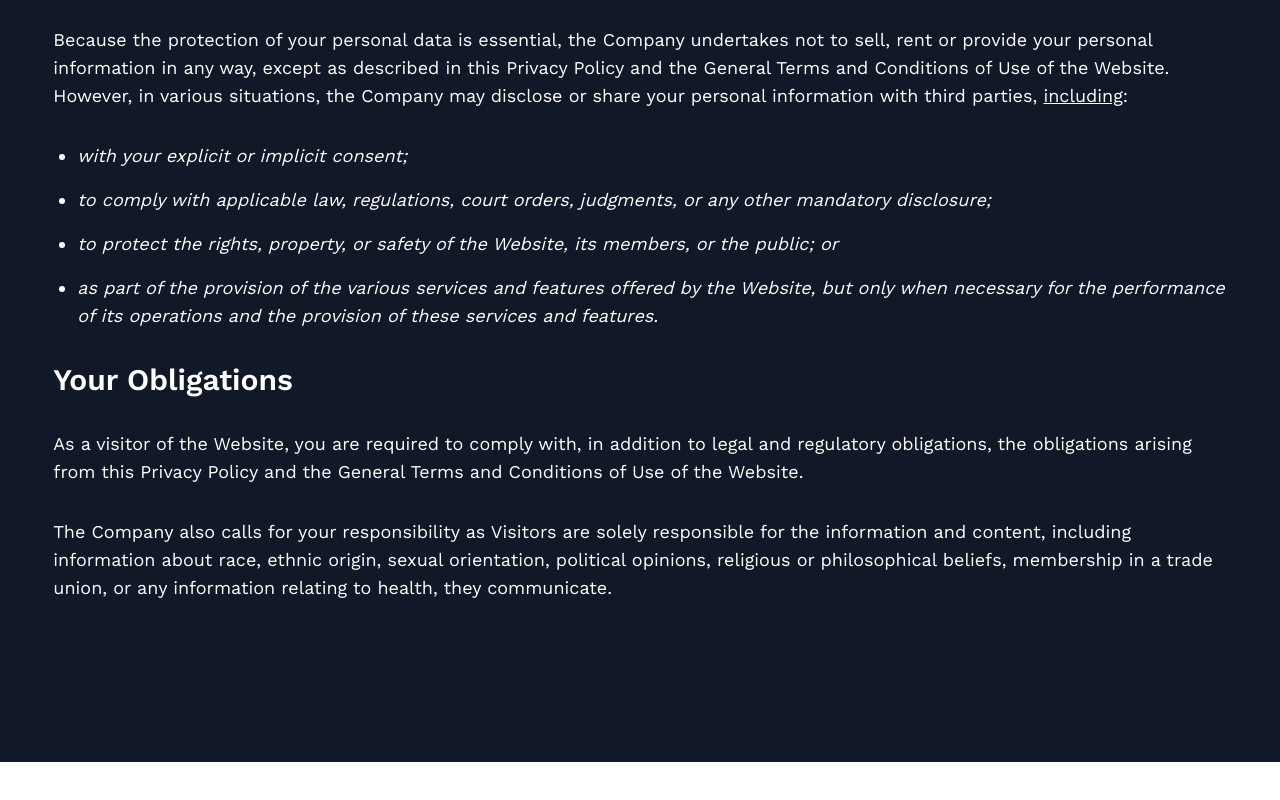
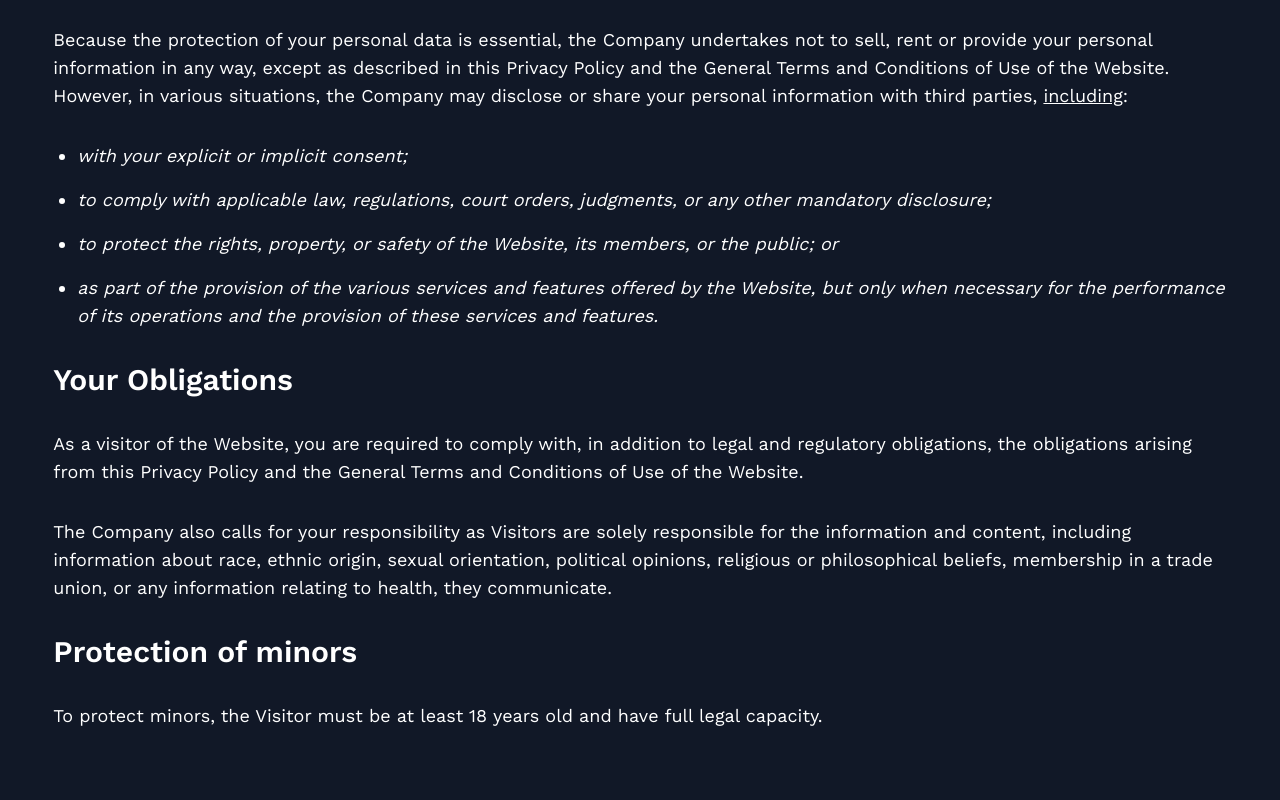
Before and after one commit to fhswno/offquest-website, a Next.js app: page /privacy in a window 1280 px wide. Shown: the part 2850-3650 px from the top of the page. Before the commit the page ends 3612 px from the top, so only its background shows below. Built offline with nearby package versions, Linux system fonts and the light colour scheme.

Commit message:
Add section for protection of minors in privacy page

```diff
--- a/src/app/privacy/page.tsx
+++ b/src/app/privacy/page.tsx
@@ -223,6 +223,16 @@ const Page = () => {
           religious or philosophical beliefs, membership in a trade union, or
           any information relating to health, they communicate.
         </p>
+        <h2
+          className="text-2xl font-semibold tablet:text-3xl"
+          id="Protection-of-minors"
+        >
+          Protection of minors
+        </h2>
+        <p>
+          To protect minors, the Visitor must be at least 18 years old and have
+          full legal capacity.
+        </p>
       </section>
     </main>
   );
```
